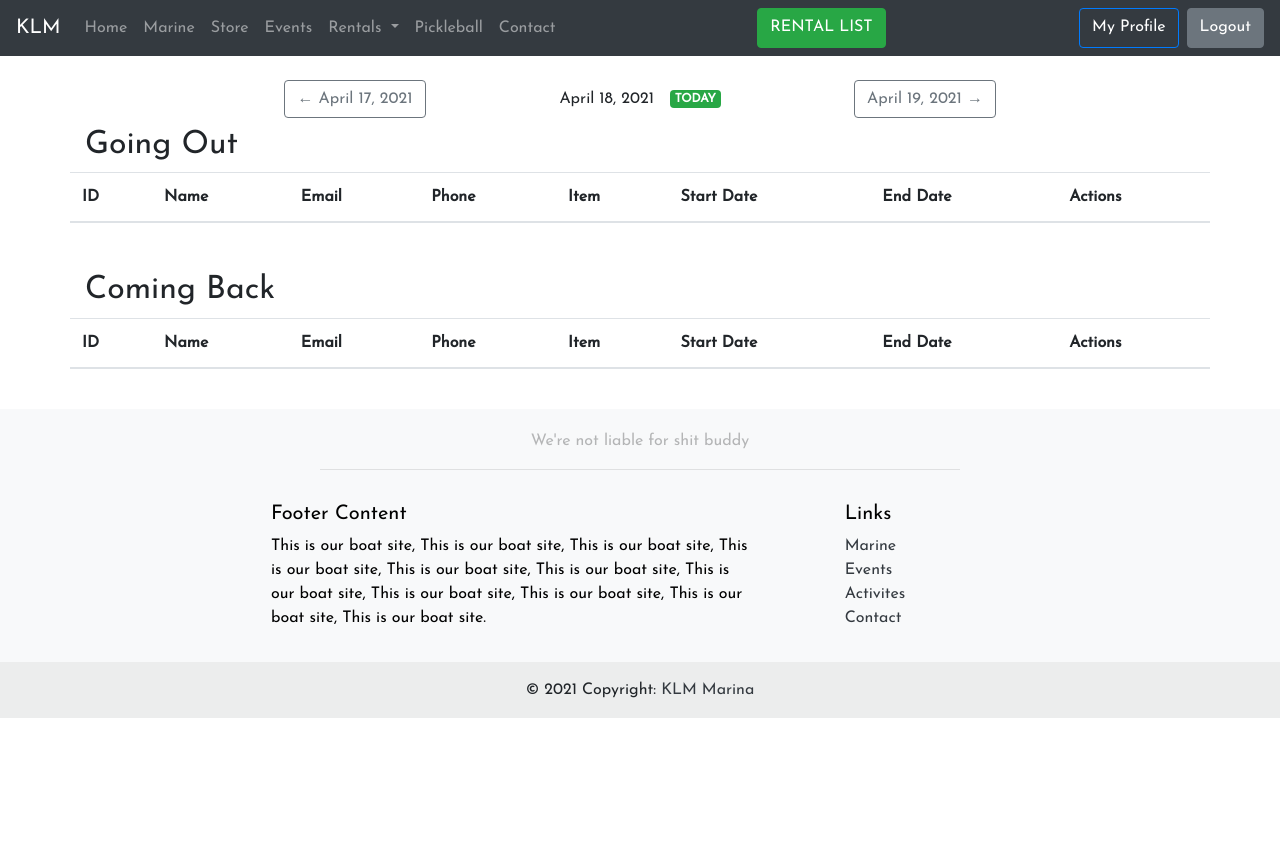
After one commit to jaysondale/boat-rental-app, a Django app: page /all_bookings/ in a window 1280 px wide. The commit adds this page. Run offline with Django 3.2, Linux system fonts and the light colour scheme; a user stored in the database is signed in; data comes from the database, SQL or seed files in the repository; both versions use the stored data as it was after the commit; lists and menus that the app fills with data are empty; some libraries are stand-ins or nearby versions.

Commit message:
Added all bookings view

```diff
--- a/src/boatrent/urls.py
+++ b/src/boatrent/urls.py
@@ -14,27 +14,41 @@ Including another URLconf
     2. Add a URL to urlpatterns:  path('blog/', include('blog.urls'))
 """
 from django.contrib import admin
-from django.urls import path
-from django.urls import path, include
+from django.urls import path, include, register_converter
 from django.conf.urls.static import static
 from django.conf import settings
-from boats import views
+from boats import views as boat_views
+from user_manage import views as user_views
+from datetime import datetime
+
+class DateConverter:
+    regex = '[0-9]{4}-[0-9]{2}-[0-9]{2}'
+
+    def to_python(self, value: str):
+        return datetime.strptime(value, '%Y-%m-%d').date()
+
+    def to_url(self, value: datetime.date):
+        return value.strftime('%Y-%m-%d')
+
+register_converter(DateConverter, 'yyyy')
 
 urlpatterns = [
-    path('', views.boat_detail_view, name='main'),
-    path('marine/', views.marine_view, name='marine'),
-    path('events/', views.events_view, name='events'),
-    path('events/<event_id>', views.event_filter, name='events_filter'),
-    path(r'events/(?P<event_id>[0-9]+)/$', views.event_interested, name='events_interested'),
-    path('contact/', views.contact_view, name='contact'),
-    path('activities/', views.activities_view, name='activities'),
-    path('activities/land', views.land_activities_view, name='land_activities'),
-    path('activities/water', views.water_activities_view, name='water_activities'),
-    path('activities/water/boat_post_form', views.boat_form_view, name='boat_post_form'),
-    path('bookings/', views.bookings_view, name='bookings'),
+    path('', boat_views.boat_detail_view, name='main'),
+    path('marine/', boat_views.marine_view, name='marine'),
+    path('events/', boat_views.events_view, name='events'),
+    path('events/<event_id>', boat_views.event_filter, name='events_filter'),
+    path(r'events/(?P<event_id>[0-9]+)/$', boat_views.event_interested, name='events_interested'),
+    path('contact/', boat_views.contact_view, name='contact'),
+    path('activities/', boat_views.activities_view, name='activities'),
+    path('activities/land', boat_views.land_activities_view, name='land_activities'),
+    path('activities/water', boat_views.water_activities_view, name='water_activities'),
+    path('activities/water/boat_post_form', boat_views.boat_form_view, name='boat_post_form'),
+    path('all_bookings/', boat_views.all_bookings_view, name='all_bookings_view'),
+    path('all_bookings/<yyyy:new_date>/', boat_views.all_bookings_view, name='all_bookings_view'),
+    path('bookings/', boat_views.bookings_view, name='bookings'),
     path('accounts/', include('django.contrib.auth.urls')),
-    path(r'^signup/$', views.signup, name='signup'),
-    path(r'delete/(?P<booking_id>[0-9]+)/$', views.delete_booking, name='delete'),
-    path('activities/water/book_boat/(?P<boat_id>[0-9]+)/$', views.book_boat, name='book_boat'),
+    path(r'^signup/$', user_views.signup, name='signup'),
+    path(r'delete/(?P<booking_id>[0-9]+)/$', boat_views.delete_booking, name='delete'),
+    path('activities/water/book_boat/(?P<boat_id>[0-9]+)/$', boat_views.book_boat, name='book_boat'),
     path('admin/', admin.site.urls),
 ] + static(settings.MEDIA_URL, document_root=settings.MEDIA_ROOT)
--- a/src/boats/models.py
+++ b/src/boats/models.py
@@ -11,11 +11,6 @@ class Booking(models.Model):
 	endDay = models.DateField()
 	rentalItem = models.ForeignKey('RentalItem', on_delete=models.CASCADE)
 	user = models.ForeignKey(AUTH_USER_MODEL, on_delete=models.CASCADE)
-
-	class Meta:
-		permissions = [
-			("view_all_system_bookings", "Can view bookings made by all system users")
-		]
 
 class RentalItem(models.Model):
 	name = models.CharField(max_length=120)
--- /dev/null
+++ b/src/boats/templates/boats/all_bookings.html
@@ -0,0 +1,99 @@
+{% extends 'base.html' %}
+
+
+{% block main_content %}
+
+<div class="container top-container">
+	<div class="row pt-4">
+		<div class="col-2 offset-2 text-center">
+			<a class='btn btn-outline-secondary' href="{% url 'all_bookings_view' prev_date %}">&#8592;&nbsp;{{ prev_date }}
+				{% if prev_is_today %}
+				<span class="ml-3 badge badge-success">TODAY</span>
+				{% endif %}
+			</a>
+		</div>
+		<div class="col-4 d-flex justify-content-center align-items-center">
+			<span>{{ curr_date }}</span>
+			{% if curr_is_today %}
+				<span class="ml-3 badge badge-success">TODAY</span>
+				{% endif %}
+		</div>
+		<div class="col-2 text-center">
+			<a class='btn btn-outline-secondary' href="{% url 'all_bookings_view' next_date %}">{{ next_date }}&nbsp;&#8594;
+				{% if next_is_today %}
+				<span class="ml-3 badge badge-success">TODAY</span>
+				{% endif %}
+			</a>
+		</div>
+	</div>
+	<div class="row pt-2">
+		<div class="col">
+			<h2>Going Out</h2>
+		</div>
+	</div>
+	<div class="row pb-4">
+		<table class="table table-striped">
+			<thead>
+				<tr>
+					<th>ID</th>
+					<th>Name</th>
+					<th>Email</th>
+					<th>Phone</th>
+					<th>Item</th>
+					<th>Start Date</th>
+					<th>End Date</th>
+					<th>Actions</th>
+				</tr>
+			</thead>
+			<tbody>
+				{% for booking in today_out %}
+				<tr>
+					<th>{{ booking.id }}</th>
+					<td>{{ booking.user.get_full_name }}</td>
+					<td>{{ booking.user }}</td>
+					<td>{{ booking.user.get_phone }}</td>
+					<td>{{ booking.rentalItem }}</td>
+					<td>{{ booking.startDay }}</td>
+					<td>{{ booking.endDay }}</td>
+				</tr>
+				{% endfor %}
+			</tbody>
+		</table>
+	</div>
+	<div class="row pt-2">
+		<div class="col">
+			<h2>Coming Back</h2>
+		</div>
+	</div>
+	<div class="row">
+		<table class="table">
+			<thead>
+				<tr>
+					<th>ID</th>
+					<th>Name</th>
+					<th>Email</th>
+					<th>Phone</th>
+					<th>Item</th>
+					<th>Start Date</th>
+					<th>End Date</th>
+					<th>Actions</th>
+				</tr>
+			</thead>
+			<tbody>
+				{% for booking in today_return %}
+				<tr>
+					<th>{{ booking.id }}</th>
+					<td>{{ booking.user.get_full_name }}</td>
+					<td>{{ booking.user }}</td>
+					<td>{{ booking.user.get_phone }}</td>
+					<td>{{ booking.rentalItem }}</td>
+					<td>{{ booking.startDay }}</td>
+					<td>{{ booking.endDay }}</td>
+				</tr>
+				{% endfor %}
+			</tbody>
+		</table>
+	</div>
+</div>
+
+{% endblock %}
--- a/src/boats/views.py
+++ b/src/boats/views.py
@@ -1,8 +1,10 @@
 from django.shortcuts import render, redirect
-from django.contrib.auth import login, authenticate
+from django.contrib.auth import authenticate
+from datetime import date, timedelta
 from django.http import HttpResponse
 from .models import Boat, Booking, Event
 from .forms import rental_form, BoatBookingForm, UserCreationForm
+from django.contrib.admin.views.decorators import staff_member_required
 from django.db.models import Count, F, Value
 
 # Create your views here.
@@ -42,6 +44,29 @@ def bookings_view(request):
 		"isAuthenticated": isAuthenticated
 	}
 	return render(request, 'boats/bookings.html', context)
+
+@staff_member_required
+def all_bookings_view(request, new_date=None):
+	today = date.today()
+	curr_date = today if (new_date == None) else new_date
+	prev_date = curr_date - timedelta(days=1)
+	next_date = curr_date + timedelta(days=1)
+
+	today_out = Booking.objects.filter(startDay=curr_date)
+	today_return = Booking.objects.filter(endDay=curr_date)
+
+	context = {
+		'today': today,
+		'today_out': today_out,
+		'today_return': today_return,
+		'prev_date':  prev_date,
+		'curr_date': curr_date,
+		'next_date': next_date,
+		'prev_is_today': prev_date == today,
+		'curr_is_today': curr_date == today,
+		'next_is_today': next_date == today
+	}
+	return render(request, 'boats/all_bookings.html', context)
 
 def activities_view(request):
 	context = {
@@ -101,16 +126,6 @@ def delete_booking(request, booking_id=None):
 	bookings = Booking.objects.filter(user=request.user)
 	return redirect("bookings")
 
-def signup(request):
-    if request.method == 'POST':
-        form = UserCreationForm(request.POST)
-        if form.is_valid():
-            form.save()
-            return redirect('main')
-    else:
-        form = UserCreationForm()
-    return render(request, 'boats/signup.html', {'form': form})
-
 def events_view(request):
 	events = Event.objects.all()
 
--- a/src/templates/navbar.html
+++ b/src/templates/navbar.html
@@ -14,12 +14,15 @@
           Rentals
         </a>
         <div class="dropdown-menu" aria-labelledby="navbarDropdown">
-          <a class="dropdown-item" href="{% url 'land_activities' %}">View Rentals</a>
+          <a class="dropdown-item" href="{% url 'water_activities' %}">View Rentals</a>
           <a class="dropdown-item" href="{% url 'bookings' %}">My Bookings</a>
         </div>
       </li>
       <a class="nav-item nav-link" href="{% url 'land_activities' %}">Pickleball</a>
       <a class="nav-item nav-link" href="{% url 'contact' %}">Contact</a>
+      {% if user.is_staff %}
+      <a class="btn btn-outline-success text-white ml-lg-auto" href="{% url 'all_bookings_view' %}">RENTAL LIST</a>
+      {% endif %}
       {% if user.is_authenticated %}
       <a class="btn btn-outline-primary text-white ml-lg-auto" href="#">My Profile</a>
       <a class="btn btn-secondary text-white ml-lg-2 mt-lg-0 mt-2" href="{% url 'logout' %}">Logout</a>
--- a/src/user_manage/models.py
+++ b/src/user_manage/models.py
@@ -1,6 +1,7 @@
 from django.db import models
 from django.contrib.auth.models import AbstractUser
 from django.utils.translation import ugettext_lazy as _
+from phonenumber_field.modelfields import PhoneNumberField
 
 from .managers import CustomUserManager
 
@@ -8,11 +9,27 @@ from .managers import CustomUserManager
 class User(AbstractUser):
     username = None
     email = models.EmailField(_('email address'), unique=True)
+    first_name = models.CharField(_('first name'), max_length=30, blank=True)
+    last_name = models.CharField(_('last name'), max_length=30, blank=True)
+    phone = PhoneNumberField(null=False, blank=False, unique=True)
 
     USERNAME_FIELD = 'email'
     REQUIRED_FIELDS = []
 
     objects = CustomUserManager()
 
+    def get_full_name(self):
+        '''
+        Returns the first_name plus the last_name, with a space in between.
+        '''
+        full_name = '%s %s' % (self.first_name, self.last_name)
+        return full_name.strip()
+
+    def get_phone(self):
+    	'''
+    	Returns the user's phone number
+    	'''
+    	return self.phone.as_international
+
     def __str__(self):
         return self.email
```
Also changed, not shown: src/user_manage/admin.py (+4 -4 lines), src/user_manage/views.py (+10 -0 lines), src/boats/migrations/0020_auto_20210419_1453.py (added), src/db.sqlite3, src/media/images/sea_doo_tmBmGmc.jpeg (added), src/templates/registration/signup.html (renamed from src/boats/templates/boats/signup.html), src/user_manage/migrations/0002_auto_20210419_1453.py (added), src/user_manage/migrations/0003_user_phone.py (added), 1 other file.
